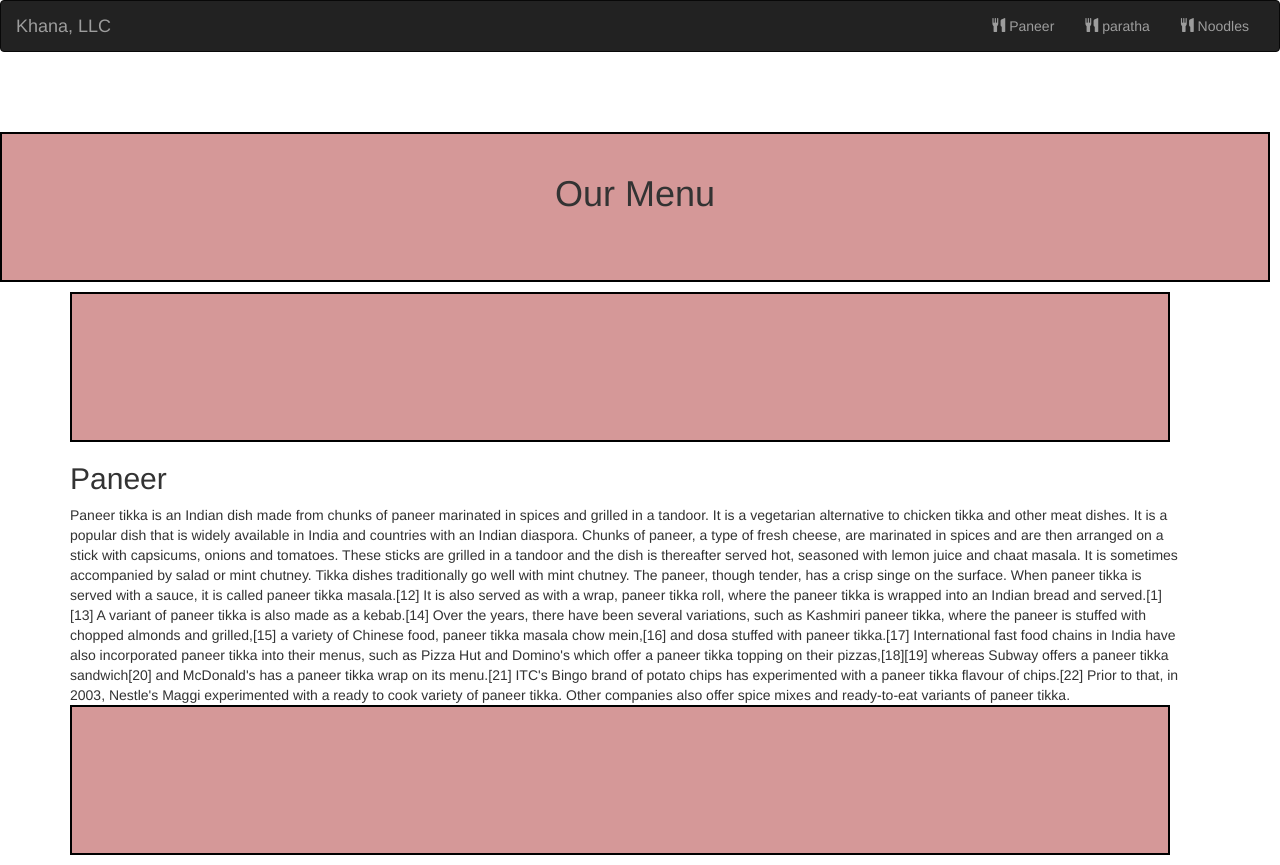
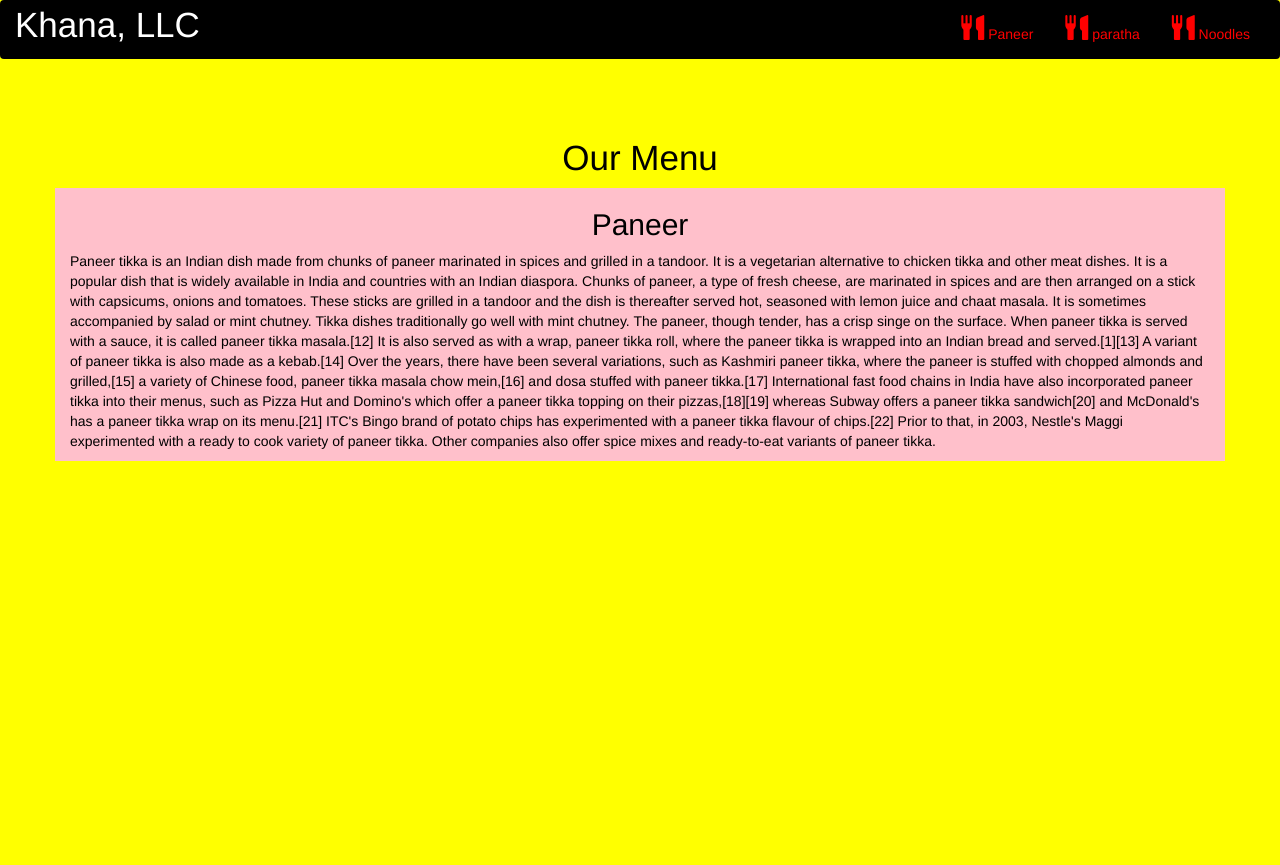
Before and after one commit to Manishmatti/html-css-javascript-for-web-developers, a plain HTML site: page mod3_solutions/index.html in a window 1280 px wide. After the commit the page ends 800 px from the top, so only its background shows below. Drawn offline with nearby package versions, Linux system fonts and the light colour scheme; files that its build step writes are made by us from their sources.

Commit message:
Update index.html

```diff
--- a/mod3_solutions/index.html
+++ b/mod3_solutions/index.html
@@ -5,7 +5,7 @@
   <meta charset="utf-8">
   <meta name="viewport" content="width=device-width, initial-scale=1">
   <link rel="stylesheet" href="https://maxcdn.bootstrapcdn.com/bootstrap/3.4.1/css/bootstrap.min.css">
-  <link rel="stylesheet" type="text/css" href="my.css">
+  <link rel="stylesheet" type="text/css" href="style.css">
   <script src="https://ajax.googleapis.com/ajax/libs/jquery/3.5.1/jquery.min.js"></script>
   <script src="https://maxcdn.bootstrapcdn.com/bootstrap/3.4.1/js/bootstrap.min.js"></script>
 </head>
```
